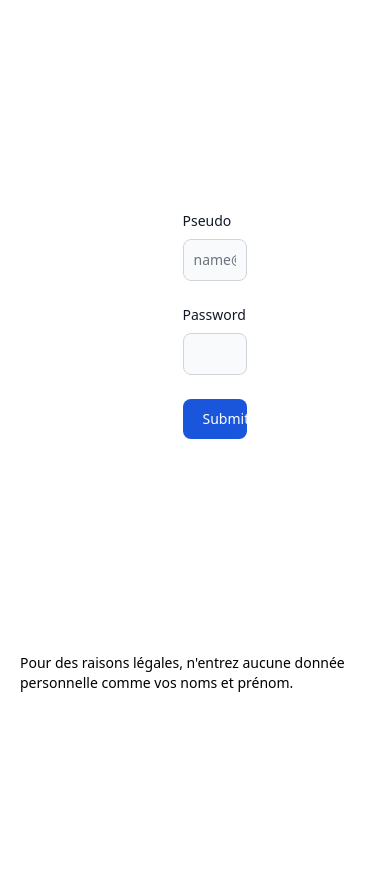
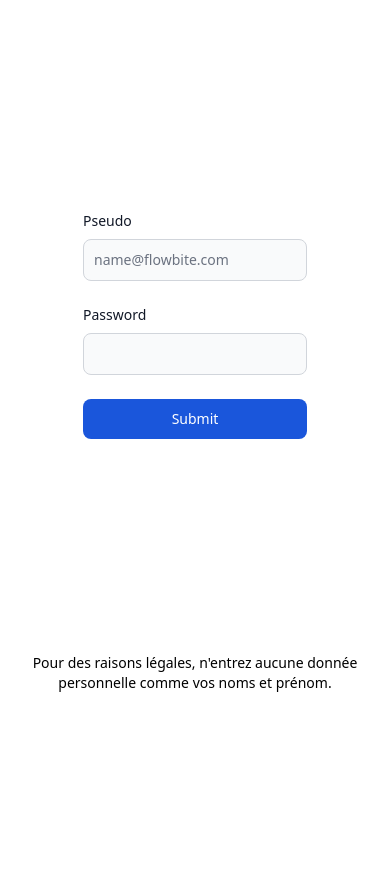
Before and after one commit to ExploryKod/Word-maze, a Flask app: page /auth/register in a window 390 px wide. Shown: the part 60-944 px from the top of the page. Run offline with Flask 3, Linux system fonts and the light colour scheme; style sheets or scripts are compiled from the project's sources.

Commit message:
feat(templates): add some responsive

```diff
--- a/app/templates/auth/index.html
+++ b/app/templates/auth/index.html
@@ -2,7 +2,7 @@
 {% block content %}
 <main>
 
-    <section class="p-6 mx-20 bg-white rounded-xl flex items-center justify-center">
+    <section class="p-6 sm:mx-20 bg-white rounded-xl flex items-center justify-center">
         <section class="bg-white dark:bg-gray-900">
             <div class="grid py-8 px-4 mx-auto max-w-screen-xl lg:gap-8 xl:gap-0 lg:py-16 lg:grid-cols-12">
                 <div class="place-self-center mr-auto lg:col-span-6">
--- a/app/templates/auth/sign.html
+++ b/app/templates/auth/sign.html
@@ -1,19 +1,19 @@
 {% extends "layouts/default.html" %}
 {% block content %}
-<section class="mx-5 my-5 w-full h-[100vh] flex flex-col justify-center align-center">
-    <form action="{{ url_for('auth.register_in') }}" class="w-1/2 h-1/2 mx-auto my-5" method="POST">
-        <div class="mx-auto mb-6 w-1/3">
+<section class="sm:mx-5 my-5 w-full h-[100vh] flex flex-col justify-center align-center">
+    <form action="{{ url_for('auth.register_in') }}" class="sm:w-1/2 h-1/2 mx-auto my-5" method="POST">
+        <div class="mx-auto mb-6 sm:w-1/3">
           <label for="username" class="block mb-2 text-sm font-medium text-gray-900 dark:text-white">Pseudo</label>
           <input type="text" id="username" name="username"  class="bg-gray-50 border border-gray-300 text-gray-900 text-sm rounded-lg focus:ring-blue-500 focus:border-blue-500 block w-full p-2.5 dark:bg-gray-700 dark:border-gray-600 dark:placeholder-gray-400 dark:text-white dark:focus:ring-blue-500 dark:focus:border-blue-500" placeholder="name@flowbite.com" required>
         </div>
-        <div class="mx-auto mb-6 w-1/3">
+        <div class="mx-auto mb-6 sm:w-1/3">
           <label for="password" class="block mb-2 text-sm font-medium text-gray-900 dark:text-white">Password</label>
           <input type="password" name="password" id="password" class="bg-gray-50 border border-gray-300 text-gray-900 text-sm rounded-lg focus:ring-blue-500 focus:border-blue-500 block w-full p-2.5 dark:bg-gray-700 dark:border-gray-600 dark:placeholder-gray-400 dark:text-white dark:focus:ring-blue-500 dark:focus:border-blue-500" required>
         </div>
-        <div class="mx-auto w-1/3">
+        <div class="mx-auto sm:w-1/3">
         <button type="submit" class="text-white bg-blue-700 hover:bg-blue-800 focus:ring-4 focus:outline-none focus:ring-blue-300 font-medium rounded-lg text-sm w-full sm:w-auto px-5 py-2.5 text-center dark:bg-blue-600 dark:hover:bg-blue-700 dark:focus:ring-blue-800">Submit</button>
         </div>
     </form>
-    <p class="font-light text-sm">Pour des raisons légales, n'entrez aucune donnée personnelle comme vos noms et prénom.</p>
+    <p class="font-light text-sm text-center">Pour des raisons légales, n'entrez aucune donnée personnelle comme vos noms et prénom.</p>
 </section>
 {% endblock %}
--- a/app/templates/index.html
+++ b/app/templates/index.html
@@ -2,7 +2,7 @@
 {% block content %}
 <main>
 
-    <section class="p-6 mx-20 bg-white rounded-xl flex items-center justify-center">
+    <section class="p-6 sm:mx-20 bg-white rounded-xl flex items-center justify-center">
         <section class="bg-white dark:bg-gray-900">
             <div class="grid py-8 px-4 mx-auto max-w-screen-xl lg:gap-8 xl:gap-0 lg:py-16 lg:grid-cols-12">
                 <div class="place-self-center mr-auto lg:col-span-6">
```
Also changed, not shown: app/templates/auth/login.html (+6 -6 lines), app/templates/play/play.html (+7 -8 lines).
